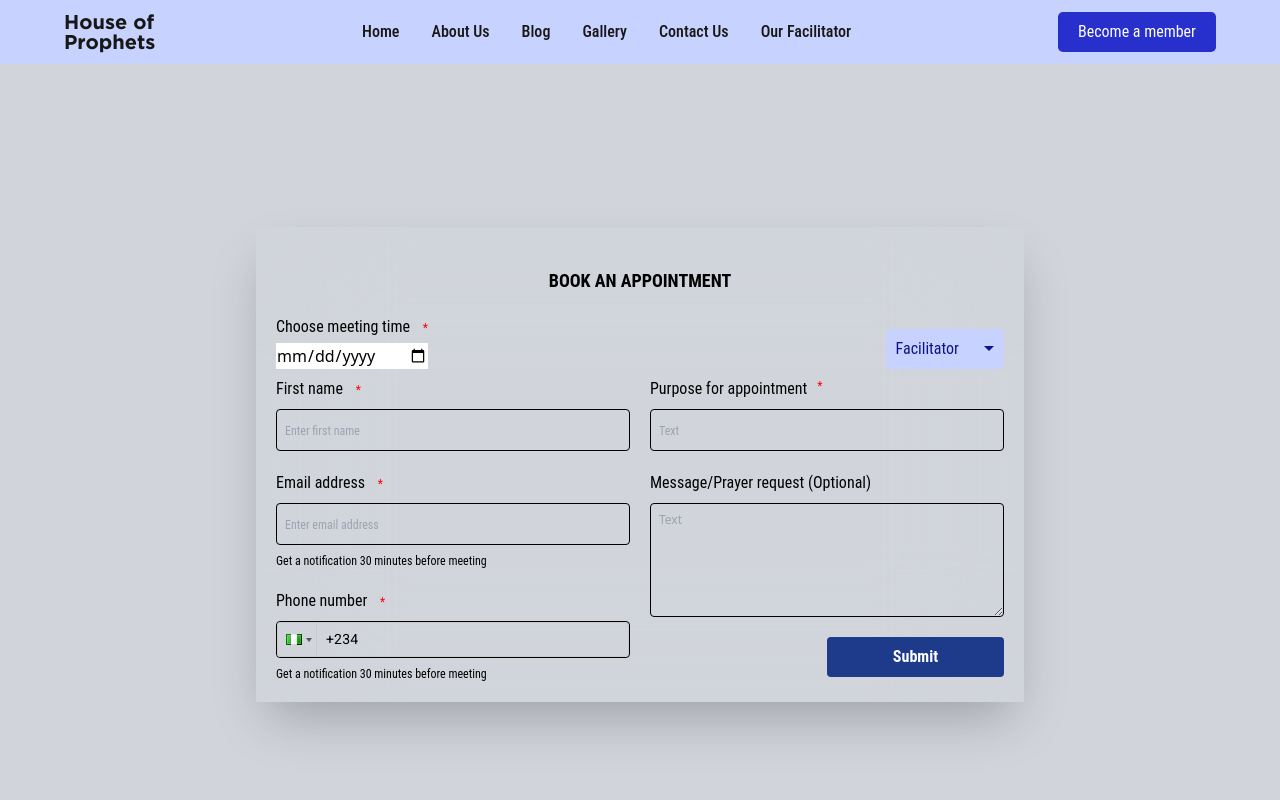
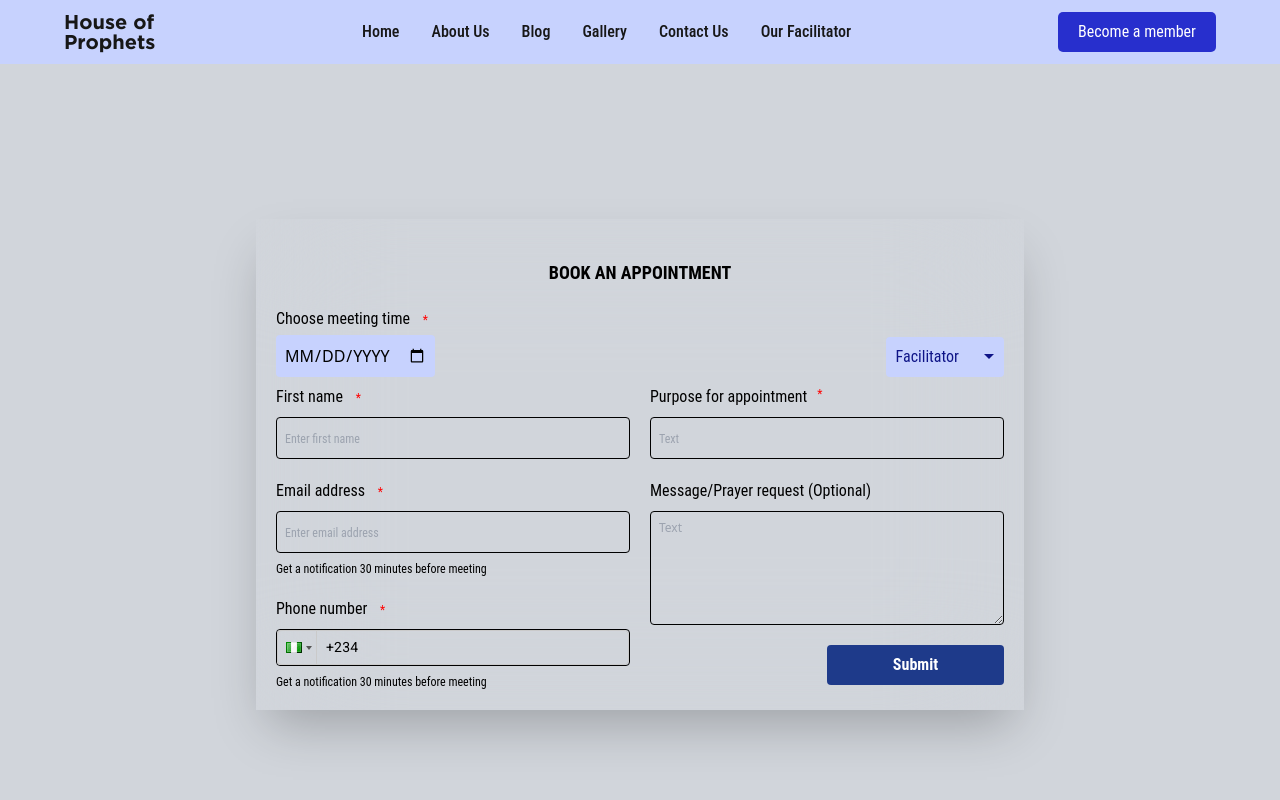
Before and after one commit to Hemazyn/house_of_prophet, a React (Vite) app: page /appointment in a window 1280 px wide. Shown: the top 800 px of the page. Built offline with nearby package versions, Linux system fonts and the light colour scheme.

Commit message:
date input fixed

```diff
--- a/src/components/Appointment.jsx
+++ b/src/components/Appointment.jsx
@@ -113,9 +113,10 @@
                                    <div className="flex flex-col gap-1 w-fit">
                                         <label className="okay text-black font-roboto font-normal">Choose meeting time</label>
                                         <input type="date" name="date" required value="dd/mm/yyyy"
-                                             // className="bg-indigo-200 text-black rounded-[4px] placeholder:text-xs px-2 py-2 uppercase"
-                                             onInvalid={(e) => e.target.setCustomValidity('Please choose a meeting date')}
-                                             onInput={(e) => e.target.setCustomValidity('')} />
+                                             className="bg-indigo-200 text-black rounded-[4px] placeholder:text-xs px-2 py-2 uppercase"
+                                        // onInvalid={(e) => e.target.setCustomValidity('Please choose a meeting date')}
+                                        // onInput={(e) => e.target.setCustomValidity('')}
+                                        />
                                    </div>
 
                                    <div className={isOpen ? "dropdown active" : "flex flex-col font-roboto font-normal dropdown gap5 rounded-[4px] outline-none border-none text-[#0e1487] bg-indigo-200"} onClick={handleClick}>
```
